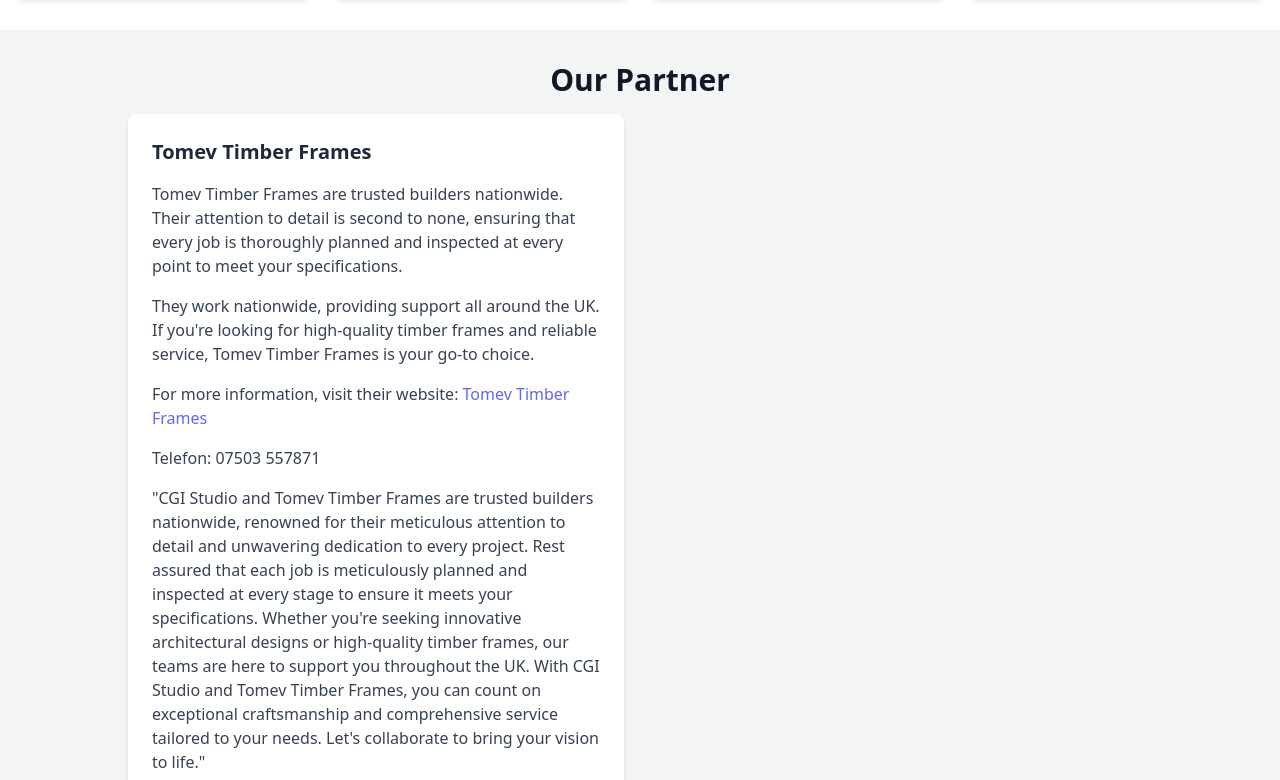
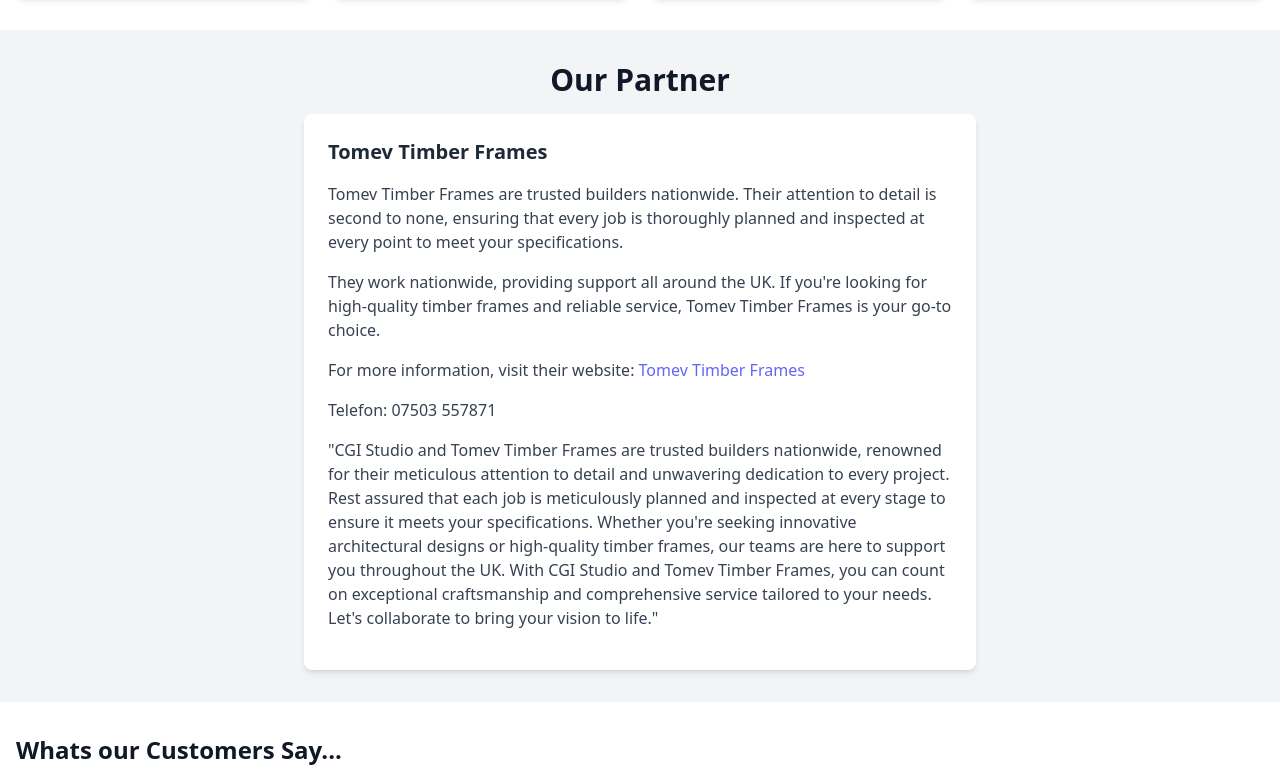
Before and after one commit to bakomans/cgistudio, a React (Create React App) app: page / in a window 1280 px wide. Shown: the part 1926-2706 px from the top of the page. Built offline with nearby package versions, Linux system fonts and the light colour scheme; no server answers.

Commit message:
partner section centerd

```diff
--- a/src/pages/HomePage.js
+++ b/src/pages/HomePage.js
@@ -63,8 +63,8 @@
       <section className="bg-gray-100 dark:bg-gray-800 py-8">
         <div className="container mx-auto flex flex-col items-center max-w-screen-lg">
           <h2 className="text-3xl font-bold text-center text-gray-900 dark:text-gray-200 mb-4" data-aos="fade-up">Our Partner</h2>
-          <div className="w-full grid grid-cols-1 lg:grid-cols-2 gap-8">
-            <div className="bg-white dark:bg-gray-700 p-6 rounded-lg shadow-md" data-aos="fade-up">
+          <div className="w-full flex justify-center">
+            <div className="bg-white dark:bg-gray-700 p-6 rounded-lg shadow-md max-w-2xl w-full" data-aos="fade-up">
               <h3 className="text-xl font-semibold text-gray-800 dark:text-gray-300 mb-4">Tomev Timber Frames</h3>
               <p className="text-gray-700 dark:text-gray-300 mb-4">Tomev Timber Frames are trusted builders nationwide. Their attention to detail is second to none, ensuring that every job is thoroughly planned and inspected at every point to meet your specifications.</p>
               <p className="text-gray-700 dark:text-gray-300 mb-4">They work nationwide, providing support all around the UK. If you're looking for high-quality timber frames and reliable service, Tomev Timber Frames is your go-to choice.</p>
```
